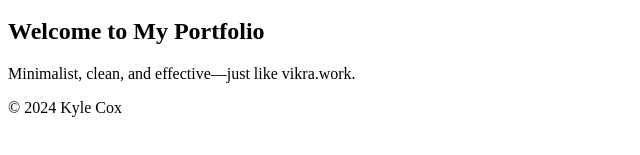
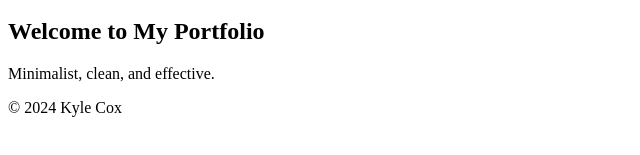
Before and after one commit to kcphs09/kylecox.github.io, a plain HTML site: page index.html in a window 1280 px wide. Shown: the part 154-309 px from the top of the page, without its empty margins (0-640 px from the left). Drawn offline with Linux system fonts and the light colour scheme.

Commit message:
Initial commit with website files

```diff
--- a/index.html
+++ b/index.html
@@ -22,7 +22,7 @@
     <main>
         <section>
             <h2>Welcome to My Portfolio</h2>
-            <p>Minimalist, clean, and effective—just like vikra.work.</p>
+            <p>Minimalist, clean, and effective.</p>
         </section>
     </main>
 
```
